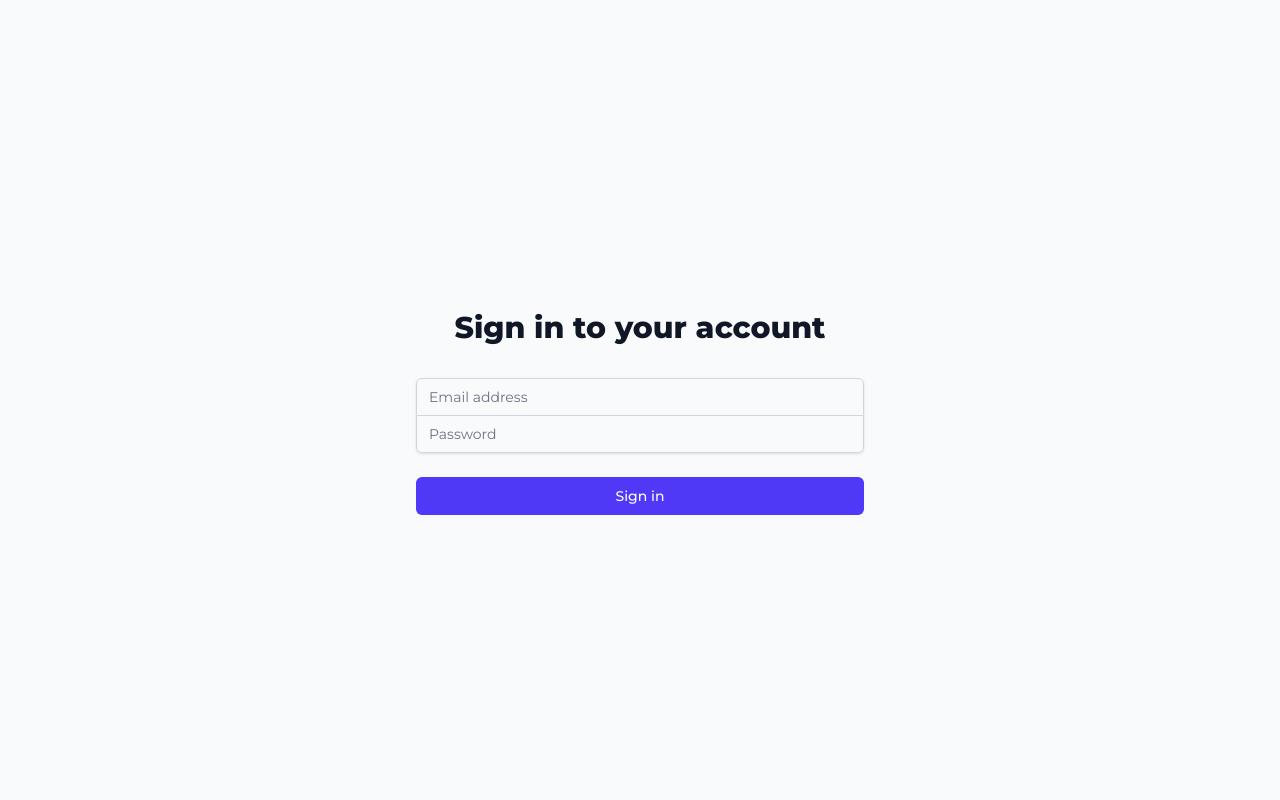
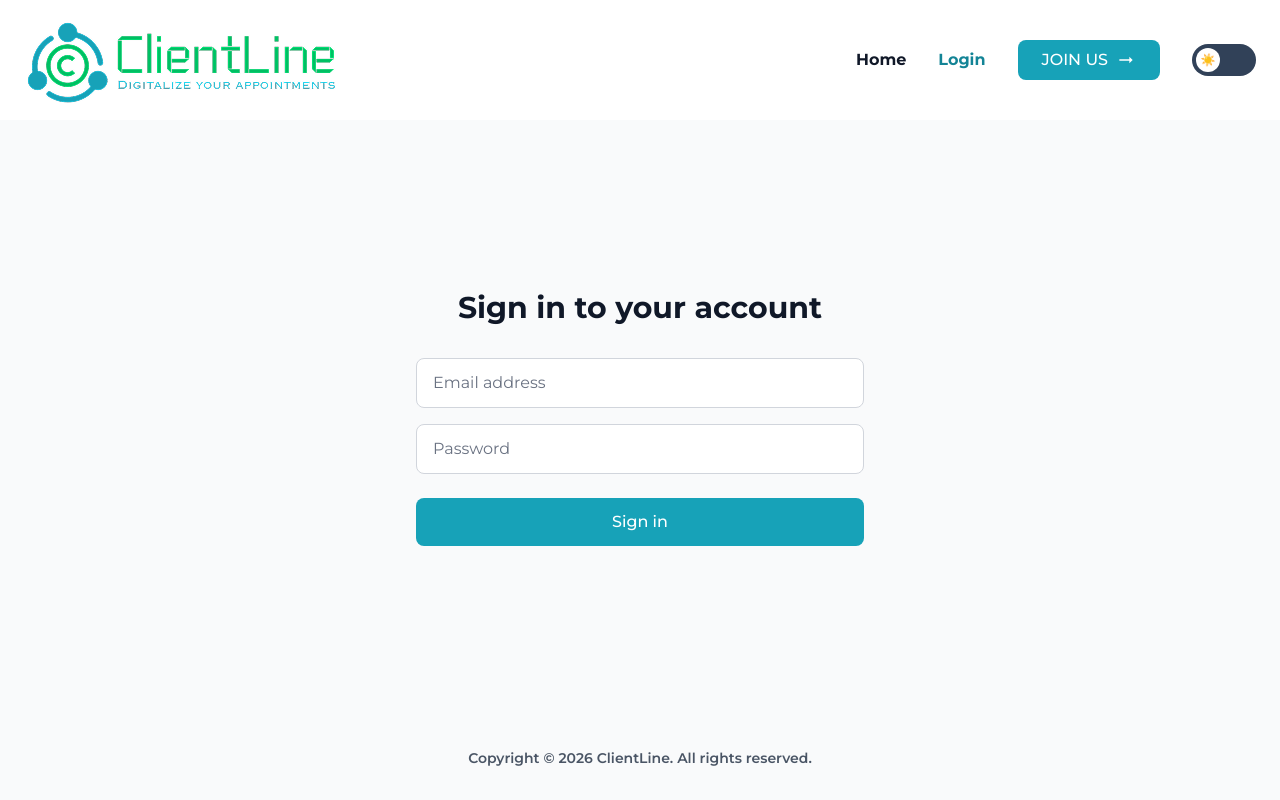
Before and after one commit to SuDelk/ClientLine_Frontend, a Next.js app: page /login in a window 1280 px wide. Built offline with nearby package versions, Linux system fonts and the light colour scheme.

Commit message:
buttons working

```diff
--- a/components/home/Header.tsx
+++ b/components/home/Header.tsx
@@ -1,5 +1,6 @@
 import React from "react";
 import Image from "next/image";
+import Link from "next/link";
 import { useTheme } from "@/contexts/ThemeContext";
 import ToggleSwitch from "../common/ToggleSwitch";
 import { MdOutlineArrowRightAlt } from "react-icons/md";
@@ -18,25 +19,25 @@ const Header: React.FC<HeaderProps> = ({ page }) => {
       <div className="max-w-7xl mx-auto flex items-center justify-between">
         {/* Logo */}
         <div className="flex items-center space-x-2">
-          <a href="#">
+          <Link href="/">
             <Image src={"/Logo.png"} alt="logo" width={324} height={88} />
-          </a>
+          </Link>
         </div>
 
         {/* Navigation */}
         <nav className="hidden md:flex items-center space-x-8">
-          <a
-            href="#"
+          <Link
+            href="/"
             className={`${page == "home" ? "text-[#138496]" : theme === "dark" ? "text-white" : "text-gray-900"} font-bold hover:text-[#17A2B8] transition-colors duration-200`}
           >
             Home
-          </a>
-          <a
+          </Link>
+          <Link
             href="./login"
             className={`${page == "login" ? "text-[#138496]" : theme === "dark" ? "text-white" : "text-gray-900"} font-bold hover:text-[#17A2B8] transition-colors duration-200`}
           >
             Login
-          </a>
+          </Link>
           <button
             className="text-white px-6 py-2 rounded-lg font-medium transition-colors flex items-center space-x-2"
             style={{ backgroundColor: "#17A2B8" }}
--- a/components/home/HeroSection.tsx
+++ b/components/home/HeroSection.tsx
@@ -1,26 +1,42 @@
-import React from 'react';
-import { useTheme } from '@/contexts/ThemeContext';
+import React from "react";
+import { useTheme } from "@/contexts/ThemeContext";
+import { useRouter } from "next/router";
 
 const HeroSection: React.FC = () => {
   const { theme } = useTheme();
+  const router = useRouter();
 
   return (
     <section className="flex-1 flex flex-col justify-center max-w-lg">
-      <h1 className={`text-5xl font-bold leading-tight mb-6 ${
-        theme === 'dark' ? 'text-white' : 'text-gray-900'
-      }`}>
+      <h1
+        className={`text-5xl font-bold leading-tight mb-6 ${
+          theme === "dark" ? "text-white" : "text-gray-900"
+        }`}
+      >
         Digitalize & Elevate Your Appointments
       </h1>
 
-      <div className={`text-lg leading-relaxed mb-8 space-y-1 ${
-        theme === 'dark' ? 'text-gray-300' : 'text-gray-600'
-      }`}>
+      <div
+        className={`text-lg leading-relaxed mb-8 space-y-1 ${
+          theme === "dark" ? "text-gray-300" : "text-gray-600"
+        }`}
+      >
         <p>Effortless Booking, Enhanced Client Experience.</p>
         <p>The all-in-one platform built for Salons, Tattoo Shops</p>
         <p>and Nail Artists to streamline scheduling and boost revenue.</p>
       </div>
 
-      <button className="text-white px-8 py-3 rounded-lg font-semibold transition-colors w-fit" style={{ backgroundColor: '#17A2B8' }} onMouseEnter={(e) => e.currentTarget.style.backgroundColor = '#138496'} onMouseLeave={(e) => e.currentTarget.style.backgroundColor = '#17A2B8'}>
+      <button
+        className="text-white px-8 py-3 rounded-lg font-semibold transition-colors w-fit"
+        style={{ backgroundColor: "#17A2B8" }}
+        onMouseEnter={(e) =>
+          (e.currentTarget.style.backgroundColor = "#138496")
+        }
+        onMouseLeave={(e) =>
+          (e.currentTarget.style.backgroundColor = "#17A2B8")
+        }
+        onClick={() => router.push("/login")}
+      >
         LOGIN
       </button>
     </section>
--- a/pages/login/index.tsx
+++ b/pages/login/index.tsx
@@ -1,6 +1,10 @@
-import { useState } from "react";
+import React, { useState } from "react";
+import { useTheme } from "@/contexts/ThemeContext";
+import Header from "@/components/home/Header";
+import Footer from "@/components/common/Footer";
 
-export default function Login() {
+const Login: React.FC = () => {
+  const { theme } = useTheme();
   const [email, setEmail] = useState("");
   const [password, setPassword] = useState("");
 
@@ -10,20 +14,36 @@ export default function Login() {
   };
 
   return (
-    <div className="min-h-screen flex items-center justify-center bg-gray-50">
+    <div
+      className={`min-h-screen flex flex-col transition-colors duration-300 ${
+        theme === "dark" ? "bg-black" : "bg-gray-50"
+      }`}
+    >
+      <Header page="login" />
+
+      <main className="flex-1 flex items-center justify-center px-6 py-12">
         <div className="max-w-md w-full space-y-8">
-        <div>
-          <h2 className="mt-6 text-center text-3xl font-extrabold text-gray-900">
+          <div className="text-center">
+            <h2
+              className={`text-3xl font-bold ${
+                theme === "dark" ? "text-white" : "text-gray-900"
+              }`}
+            >
               Sign in to your account
             </h2>
           </div>
+
           <form className="mt-8 space-y-6" onSubmit={handleSubmit}>
-          <div className="rounded-md shadow-sm -space-y-px">
+            <div className="space-y-4">
               <div>
                 <input
                   type="email"
                   required
-                className="appearance-none rounded-none relative block w-full px-3 py-2 border border-gray-300 placeholder-gray-500 text-gray-900 rounded-t-md focus:outline-none focus:ring-indigo-500 focus:border-indigo-500 focus:z-10 sm:text-sm"
+                  className={`w-full px-4 py-3 rounded-lg border transition-colors ${
+                    theme === "dark"
+                      ? "bg-gray-800 border-gray-600 text-white placeholder-gray-400 focus:border-[#17A2B8]"
+                      : "bg-white border-gray-300 text-gray-900 placeholder-gray-500 focus:border-[#17A2B8]"
+                  } focus:outline-none focus:ring-2 focus:ring-[#17A2B8]/20`}
                   placeholder="Email address"
                   value={email}
                   onChange={(e) => setEmail(e.target.value)}
@@ -33,7 +53,11 @@ export default function Login() {
                 <input
                   type="password"
                   required
-                className="appearance-none rounded-none relative block w-full px-3 py-2 border border-gray-300 placeholder-gray-500 text-gray-900 rounded-b-md focus:outline-none focus:ring-indigo-500 focus:border-indigo-500 focus:z-10 sm:text-sm"
+                  className={`w-full px-4 py-3 rounded-lg border transition-colors ${
+                    theme === "dark"
+                      ? "bg-gray-800 border-gray-600 text-white placeholder-gray-400 focus:border-[#17A2B8]"
+                      : "bg-white border-gray-300 text-gray-900 placeholder-gray-500 focus:border-[#17A2B8]"
+                  } focus:outline-none focus:ring-2 focus:ring-[#17A2B8]/20`}
                   placeholder="Password"
                   value={password}
                   onChange={(e) => setPassword(e.target.value)}
@@ -41,16 +65,26 @@ export default function Login() {
               </div>
             </div>
 
-          <div>
             <button
               type="submit"
-              className="group relative w-full flex justify-center py-2 px-4 border border-transparent text-sm font-medium rounded-md text-white bg-indigo-600 hover:bg-indigo-700 focus:outline-none focus:ring-2 focus:ring-offset-2 focus:ring-indigo-500"
+              className="w-full py-3 px-4 rounded-lg font-medium text-white transition-colors"
+              style={{ backgroundColor: "#17A2B8" }}
+              onMouseEnter={(e) =>
+                (e.currentTarget.style.backgroundColor = "#138496")
+              }
+              onMouseLeave={(e) =>
+                (e.currentTarget.style.backgroundColor = "#17A2B8")
+              }
             >
               Sign in
             </button>
-          </div>
           </form>
         </div>
+      </main>
+
+      <Footer />
     </div>
   );
-}
+};
+
+export default Login;
```
Lines whose indentation alone changed are shown as unchanged.
